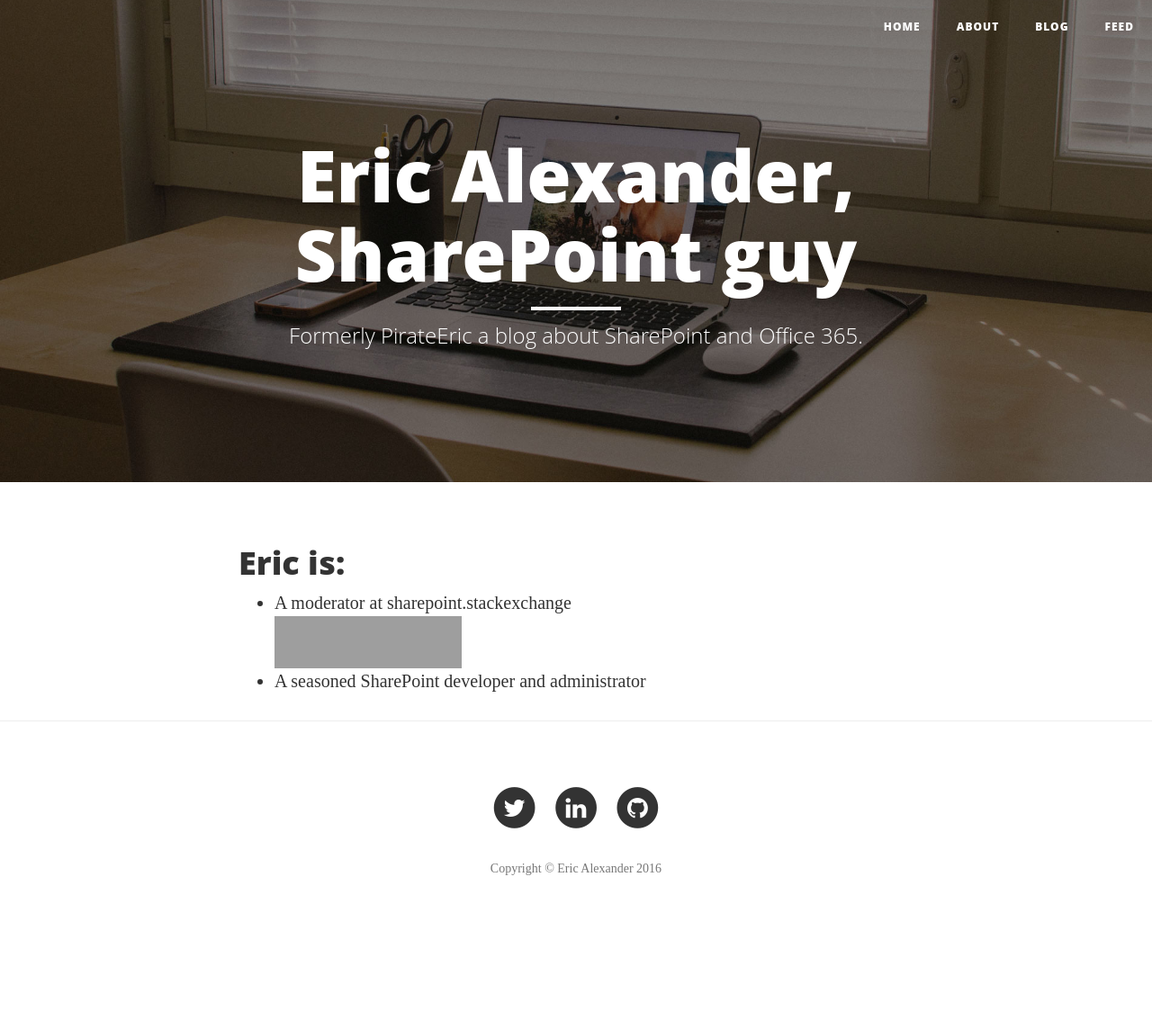
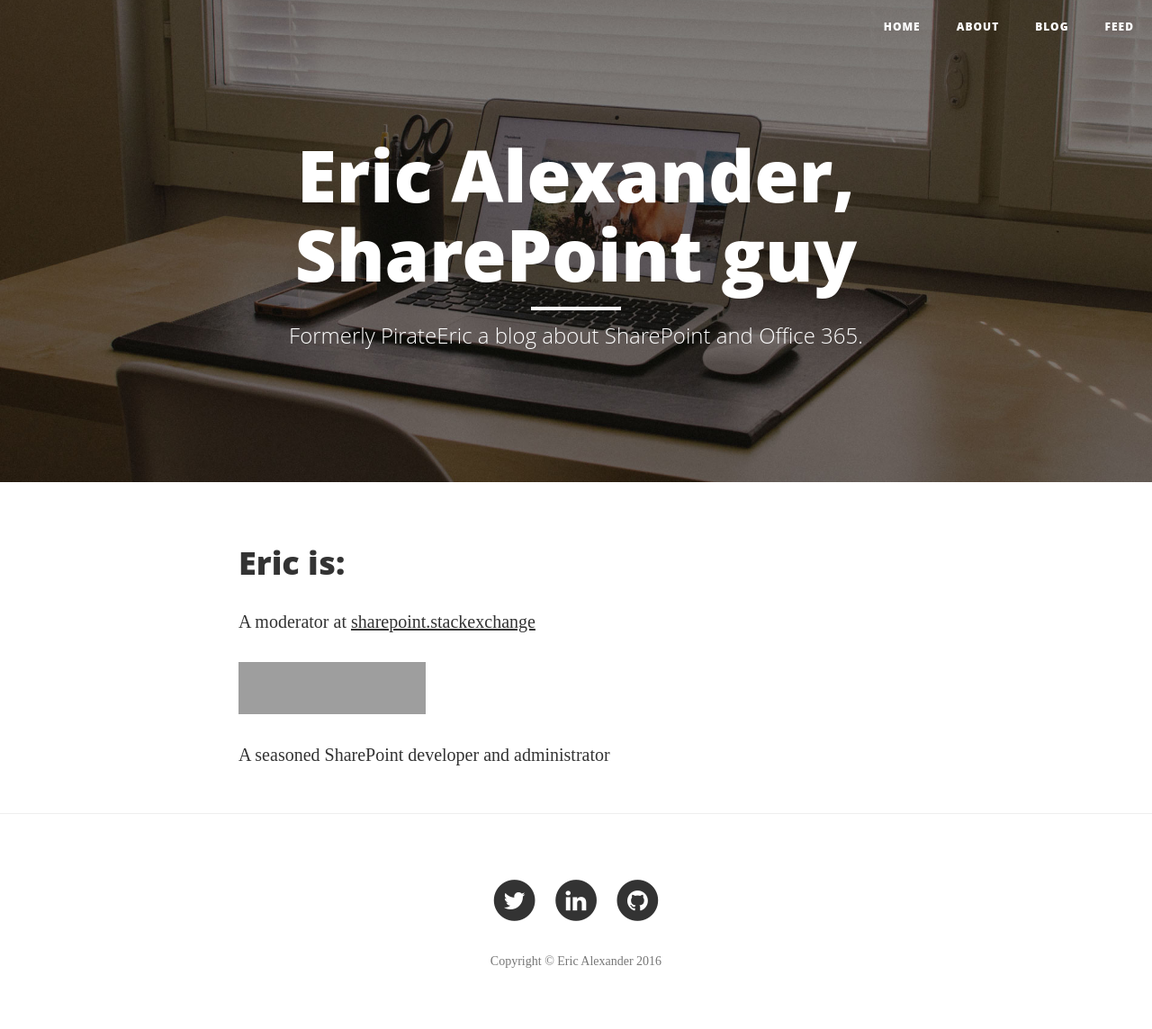
Before and after one commit to ejaya2/ejaya2.github.io, a Jekyll site: the page built from about/index.html, in a window 1280 px wide. Shown: the whole page at 90% size. Built offline with Jekyll 4.4.1, drawn with Linux system fonts in a browser that asks for light colours; before the commit the page ends 1041 px from its top, so only the background shows below that; grey boxes are pictures that could not be loaded.

Commit message:
layout cleanup

```diff
--- a/_layouts/about.html
+++ b/_layouts/about.html
@@ -14,12 +14,9 @@
 				<div class="row">
 					<div class="col-lg-8 col-lg-offset-2 col-md-10 col-md-offset-1">
 						<h1>Eric is:</h1>
-						<ul>
-							<li>
-								<div>A moderator at <a href"http://sharepoint.stackexchange.com/">sharepoint.stackexchange</a></div>
-								<div><a href="http://stackexchange.com/users/123971/eric-alexander"><img src="http://stackexchange.com/users/flair/123971.png" width="208" height="58" alt="profile for Eric Alexander on Stack Exchange, a network of free, community-driven Q&amp;A sites" title="profile for Eric Alexander on Stack Exchange, a network of free, community-driven Q&amp;A sites" /></a></div>
-							</li>
-							<li>A seasoned SharePoint developer and administrator</li>
+							<p>A moderator at <a href"http://sharepoint.stackexchange.com/">sharepoint.stackexchange</a></p>
+							<p><a href="http://stackexchange.com/users/123971/eric-alexander"><img src="http://stackexchange.com/users/flair/123971.png" width="208" height="58" alt="profile for Eric Alexander on Stack Exchange, a network of free, community-driven Q&amp;A sites" title="profile for Eric Alexander on Stack Exchange, a network of free, community-driven Q&amp;A sites" /></a></p>
+							<p>A seasoned SharePoint developer and administrator</p>
 						</ul>
 					</div>
 				</div>
--- a/_layouts/default.html
+++ b/_layouts/default.html
@@ -23,7 +23,7 @@
 									{{ post.subtitle }}
 								</h3>
 							</a>
-							<p class="post-meta">Posted by <a href="#">{{ post.author }}</a> on {{ post.date | date_to_string }}</p>
+							<p class="post-meta">Posted by <a href="/about">{{ post.author }}</a> on {{ post.date | date_to_string }}</p>
 						</div>
 						<hr>
 						{% endfor %}
```
Also changed, not shown: _layouts/post.html (+6 -2 lines).
